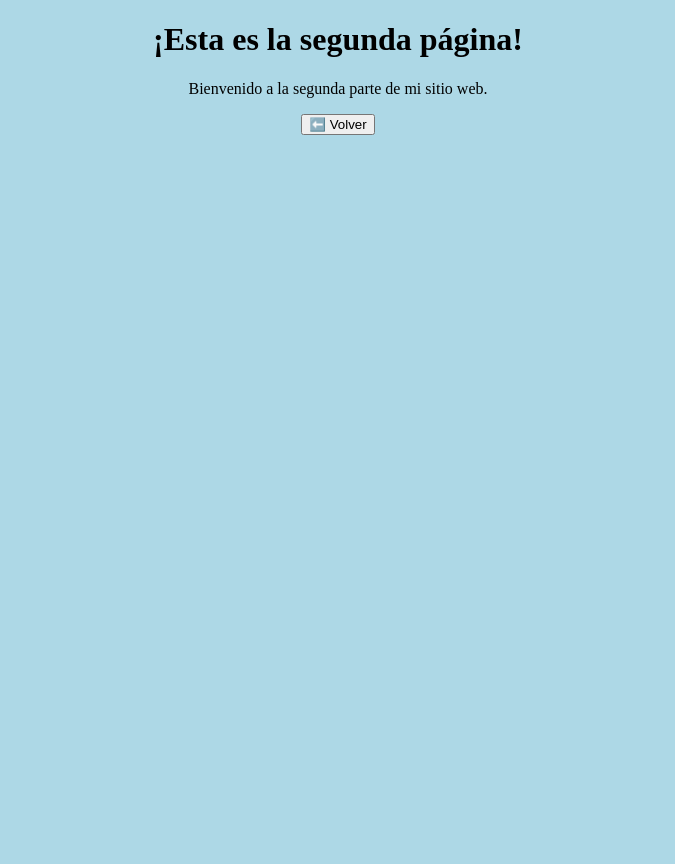
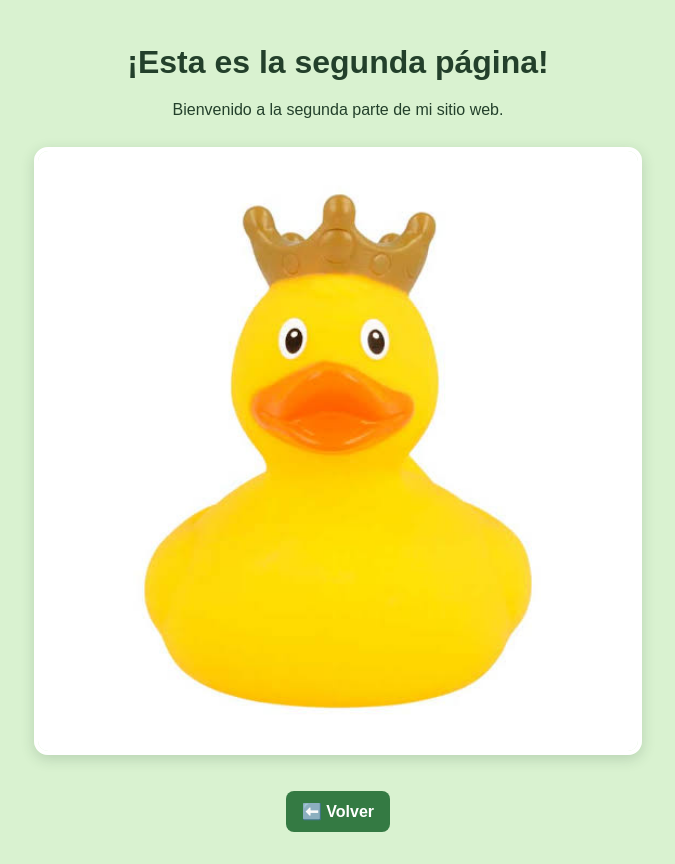
Before and after one commit to Mario-125/Primer-Archivo, a plain HTML site: page pagina2.html in a window 1280 px wide. Shown: the whole page, without its empty margins (302-977 px from the left). Before the commit the page ends 800 px from the top, so only its background shows below. Drawn offline with Linux system fonts and the light colour scheme.

Commit message:
Style second page with light green background and image below text

```diff
--- a/pagina2.html
+++ b/pagina2.html
@@ -3,17 +3,52 @@
 <head>
     <meta charset="UTF-8">
     <meta name="viewport" content="width=device-width, initial-scale=1.0">
+    <meta name="description" content="Segunda página de mi sitio web">
     <title>Segunda página</title>
+    <style>
+        body {
+            margin: 0;
+            min-height: 100vh;
+            padding: 32px 20px;
+            background-color: #d9f2d0;
+            color: #23402b;
+            font-family: Arial, sans-serif;
+            text-align: center;
+        }
+        main {
+            max-width: 800px;
+            margin: 0 auto;
+        }
+        h1 { margin: 12px 0; }
+        p { line-height: 1.6; }
+        img {
+            display: block;
+            width: min(100%, 600px);
+            height: auto;
+            margin: 24px auto;
+            border: 4px solid white;
+            border-radius: 14px;
+            box-shadow: 0 4px 14px rgb(35 64 43 / 18%);
+        }
+        .button {
+            display: inline-block;
+            margin-top: 12px;
+            padding: 11px 16px;
+            border-radius: 8px;
+            background: #347a43;
+            color: white;
+            font-weight: bold;
+            text-decoration: none;
+        }
+        .button:hover, .button:focus { background: #245c31; }
+    </style>
 </head>
-<body style="background-color: lightblue; text-align: center;">
-
-    <h1>¡Esta es la segunda página!</h1>
-
-    <p>Bienvenido a la segunda parte de mi sitio web.</p>
-
-    <a href="index.html">
-        <button type="button">⬅️ Volver</button>
-    </a>
-
+<body>
+    <main>
+        <h1>¡Esta es la segunda página!</h1>
+        <p>Bienvenido a la segunda parte de mi sitio web.</p>
+        <img src="https://raw.githubusercontent.com/Mario-125/Primer-Archivo/main/pato.jpg" alt="Un pato">
+        <a class="button" href="index.html">⬅️ Volver</a>
+    </main>
 </body>
 </html>
```
Also changed, not shown: docs/pagina2.html (+44 -7 lines).
